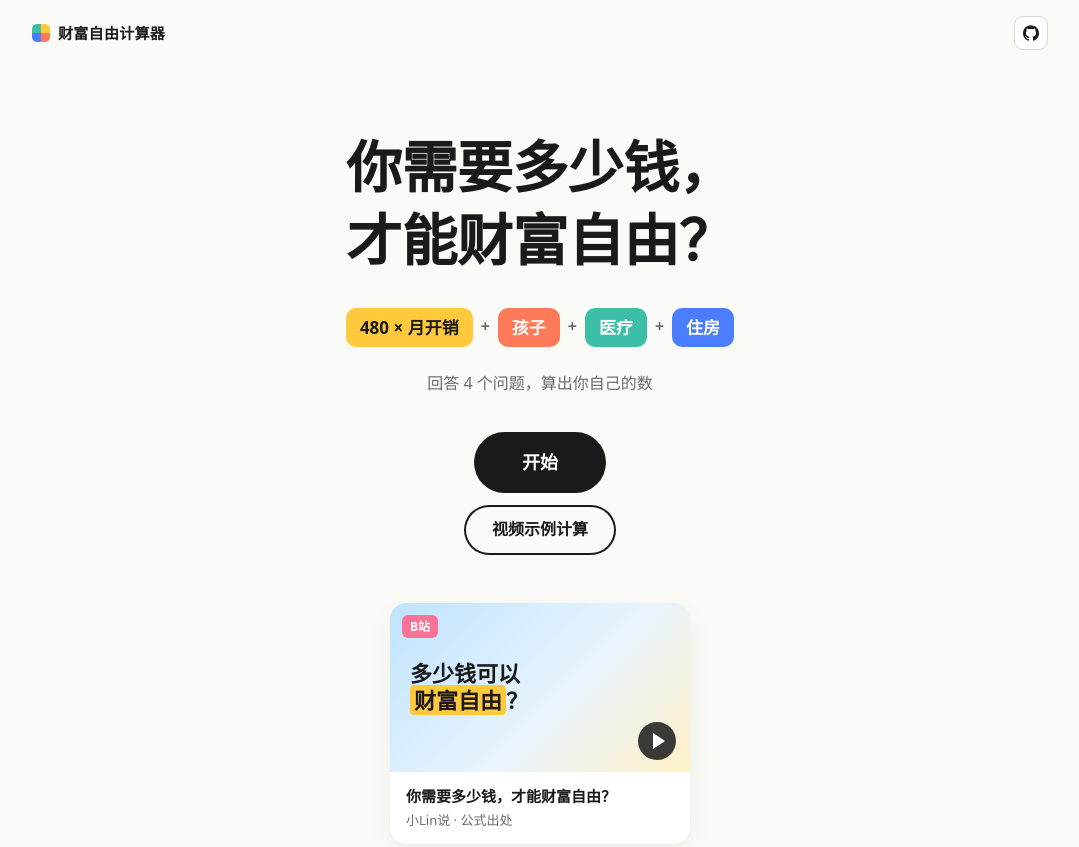
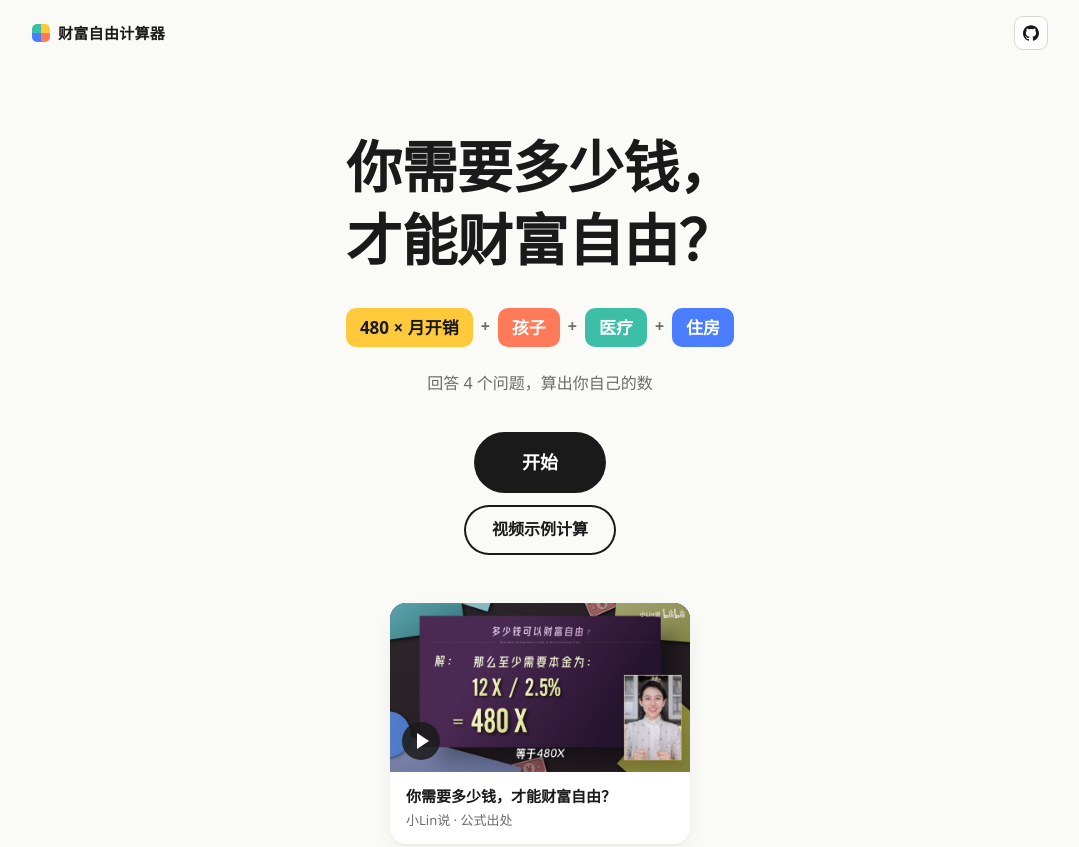
Before and after one commit to kuzicode/xiaolin-freedom, a website built with Vite: page src/web/index.html in a window 1280 px wide. Shown: the top 847 px of the page, without its empty margins (100-1179 px from the left). Built offline with nearby package versions, Linux system fonts and the light colour scheme.

Commit message:
feat: 视频卡片封面改用视频截图
Co-Authored-By: Claude Opus 5.5 <noreply@anthropic.com>

```diff
--- a/src/web/style.css
+++ b/src/web/style.css
@@ -160,19 +160,10 @@ h1:focus, h2:focus { outline: none; }
   transition: transform 0.15s, box-shadow 0.15s;
 }
 .video-card:hover { transform: translateY(-2px); box-shadow: 0 1px 2px rgb(0 0 0 / 0.05), 0 12px 28px rgb(0 0 0 / 0.08); }
-.vc-cover {
-  position: relative; aspect-ratio: 16 / 9; padding: 18px 20px;
-  display: flex; align-items: center;
-  background: linear-gradient(135deg, #bfe3ff 0%, #e8f4ff 55%, #fff1c9 100%);
-}
-.vc-headline { margin: 0; font-size: 22px; font-weight: 800; line-height: 1.25; color: var(--ink); }
-.vc-headline mark { background: var(--living); color: var(--ink); padding: 0 4px; border-radius: 4px; }
-.vc-badge {
-  position: absolute; top: 12px; left: 12px; padding: 2px 8px; border-radius: 6px;
-  background: #fb7299; color: #fff; font-size: 12px; font-weight: 700;
-}
+.vc-cover { position: relative; aspect-ratio: 16 / 9; background: #2a1d33; }
+.vc-cover img { display: block; width: 100%; height: 100%; object-fit: cover; }
 .vc-play {
-  position: absolute; right: 14px; bottom: 12px; width: 38px; height: 38px; border-radius: 50%;
+  position: absolute; left: 12px; bottom: 12px; width: 38px; height: 38px; border-radius: 50%;
   background: rgb(26 26 26 / 0.85);
 }
 .vc-play::after {
--- a/src/web/views/intro.ts
+++ b/src/web/views/intro.ts
@@ -2,6 +2,7 @@ import type { Ctx } from "../ctx";
 import { h } from "../dom";
 import { VIDEO } from "../../core/refs";
 import { exampleState } from "../state";
+import videoCover from "../assets/video-cover.jpg";
 
 export function introView(ctx: Ctx, loadExample: (s: ReturnType<typeof exampleState>) => void): HTMLElement {
   const term = (cls: string, text: string) => h("span", { class: `term ${cls}` }, text);
@@ -19,13 +20,12 @@ export function introView(ctx: Ctx, loadExample: (s: ReturnType<typeof exampleSt
   );
 }
 
-/** 公式出处：静态视频卡片，点击去 B 站。封面用 CSS 画，不使用视频画面或人物形象 */
+/** 公式出处：静态视频卡片（封面为视频截图），点击去 B 站 */
 function videoCard(): HTMLElement {
   return h("a", { class: "video-card", href: VIDEO.url, target: "_blank", rel: "noopener" },
-    h("div", { class: "vc-cover", "aria-hidden": "true" },
-      h("span", { class: "vc-badge" }, "B站"),
-      h("p", { class: "vc-headline" }, "多少钱可以", h("br"), h("mark", null, "财富自由"), "？"),
-      h("span", { class: "vc-play" })),
+    h("div", { class: "vc-cover" },
+      h("img", { src: videoCover, alt: "视频封面：12X / 2.5% = 480X", width: 720, height: 404, loading: "lazy", decoding: "async" }),
+      h("span", { class: "vc-play", "aria-hidden": "true" })),
     h("div", { class: "vc-meta" },
       h("p", { class: "vc-title" }, "你需要多少钱，才能财富自由？"),
       h("p", { class: "vc-author" }, "小Lin说 · 公式出处")));
```
Also changed, not shown: src/web/assets/video-cover.jpg (added).
